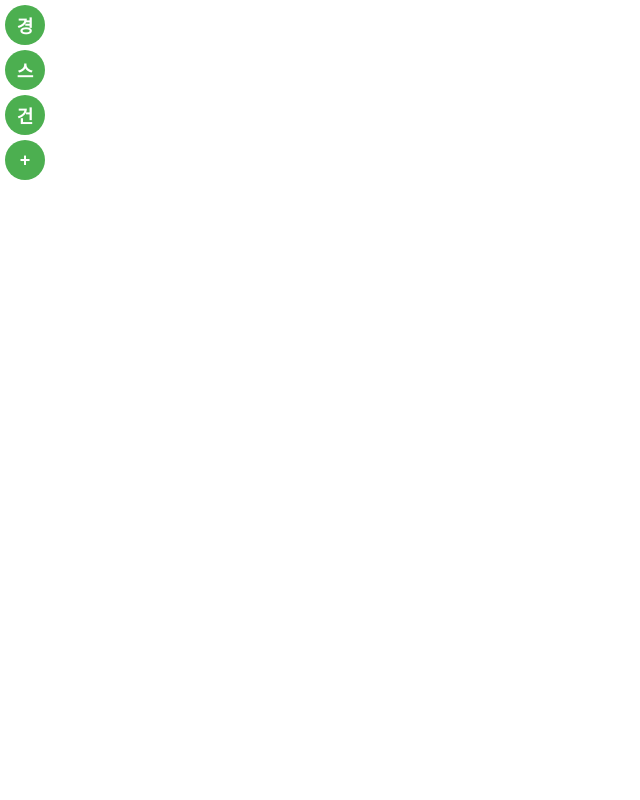
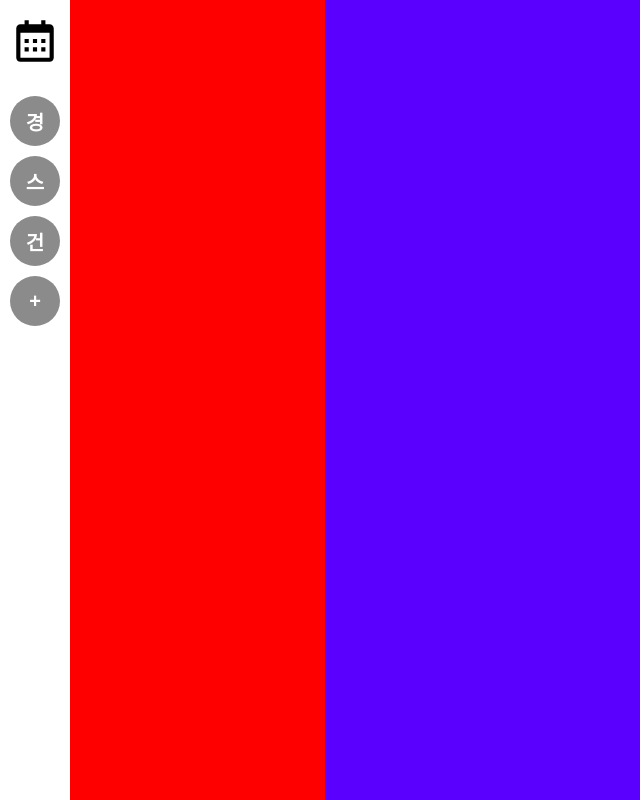
Before and after one commit to Together-time/FrontEnd, a Next.js app: page / in a window 1280 px wide. Shown: the whole page, without its empty margins (0-640 px from the left). Built offline with nearby package versions, Linux system fonts and the light colour scheme.

Commit message:
[FEAT]참여중인 프로젝트 리스트

```diff
--- a/src/app/globals.css
+++ b/src/app/globals.css
@@ -1,15 +1,3 @@
-:root {
-  --background: #ffffff;
-  --foreground: #171717;
-}
-
-@media (prefers-color-scheme: dark) {
-  :root {
-    --background: #0a0a0a;
-    --foreground: #ededed;
-  }
-}
-
 html,
 body {
   max-width: 100vw;
--- a/src/app/page.tsx
+++ b/src/app/page.tsx
@@ -1,12 +1,21 @@
 import React from "react";
 import ProjectList from "@/components/projectList/projectList";
+import '@/page.css';
 
 const Home: React.FC = () => {
-    return(
-        <div>
+    return (
+        <div className="container">
+          <div className="left left-container">
             <ProjectList />
+          </div>
+          <div className="middle">
+            {/* 중간 구역 콘텐츠 */}
+          </div>
+          <div className="right">
+            {/* 오른쪽 구역 콘텐츠 */}
+          </div>
         </div>
-    );
+      );
 };
 
 export default Home;
--- a/src/components/projectList/projectList.module.css
+++ b/src/components/projectList/projectList.module.css
@@ -1,14 +1,34 @@
+.projectContainer {
+    max-height: 100vh;
+    overflow-y: auto;
+    scrollbar-width: none;
+}
+
+.projectIcon svg {
+    width: 50px;
+    height: 50px;
+    display: flex;
+    align-items: center;
+    justify-content: center;
+    margin-left: 10px;
+    margin-bottom: 30px;
+}
+
 .projectCircle {
-    width: 40px;
-    height: 40px;
+    width: 50px;
+    height: 50px;
     border-radius: 50%;
-    background-color: #4caf50;
+    background-color: #8b8b8b;
     color: white;
     display: flex;
     align-items: center;
     justify-content: center;
-    font-size: 18px;
+    font-size: 20px;
     font-weight: bold;
     cursor: pointer;
-    margin: 5px;
+    margin: 10px;
 }
+
+.selectedProjectActive{
+    background-color: #e29248;
+}
--- a/src/components/projectList/projectList.tsx
+++ b/src/components/projectList/projectList.tsx
@@ -1,11 +1,11 @@
 "use client";
 
-import React from "react";
-import { useRouter } from "next/navigation";
+import React, {useState} from "react";
+import { BiCalendar } from "react-icons/bi";
 import styles from './projectList.module.css';
 
 const ProjectList: React.FC = () => {
-    const router = useRouter();
+    const [selectedProjectId, setSelectedProjectId] = useState<number | null>(null);
 
     //예시 데이터(후에 백엔드와 연동)
     const projects = [
@@ -28,8 +28,16 @@ const ProjectList: React.FC = () => {
 
     return (
         <div className={styles.projectContainer}>
+            <div className={styles.projectIcon} title="현재 참여중인 시간표">
+                <BiCalendar />
+            </div>
+
             {projects.map((project) => (
-                <div key={project.id} className={styles.projectCircle}>
+                <div key={project.id} className={`${styles.projectCircle} ${
+                    selectedProjectId === project.id ? styles.selectedProjectActive : ""
+                  }`}
+                  onClick={() => setSelectedProjectId(project.id)}
+                >
                     {project.name.charAt(0).toUpperCase()}
                 </div>
             ))}
--- /dev/null
+++ b/src/page.css
@@ -0,0 +1,25 @@
+.container {
+    display: flex;
+    width: 100vw;
+    height: 100vh;
+}
+
+.left {
+    flex-basis: 5vw;
+}
+
+.left-container{
+    display: flex;
+    justify-content: center;
+    margin-top: 2vh;
+}
+
+.middle {
+    flex-basis: 20vw;
+    background-color: #ff0000;
+}
+
+.right {
+    flex-basis: 75vw;
+    background-color: #5900ff;
+}
```
Also changed, not shown: package.json (+4 -3 lines), 1 other file (tests, documents, lock files or other folders).
